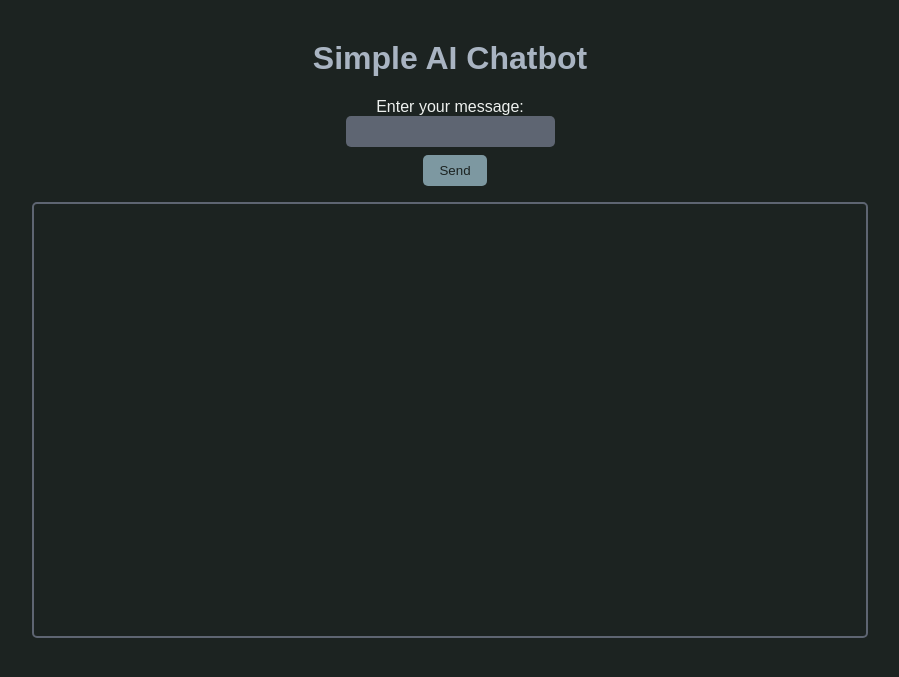
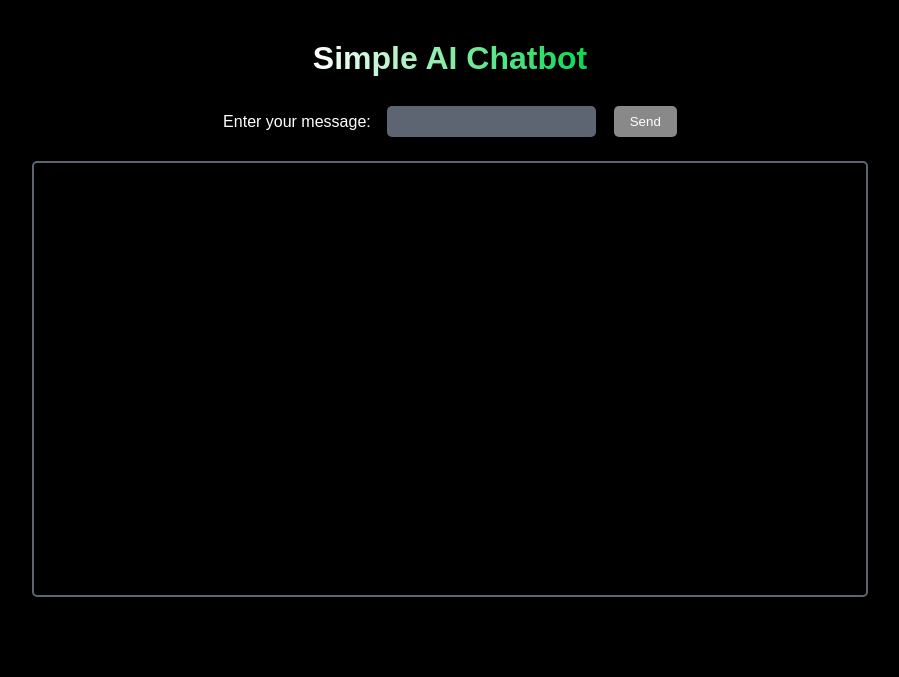
Before and after one commit to ZoltanJr/simple-ai-chatbot, a Flask app: page / in a window 1280 px wide. Shown: the top 677 px of the page, without its empty margins (190-1089 px from the left). Run offline with Flask 3, Linux system fonts and the light colour scheme.

Commit message:
feat: improve css

```diff
--- a/static/style.css
+++ b/static/style.css
@@ -1,7 +1,7 @@
 body {
     font-family: Arial, sans-serif;
-    background-color: #1C2321;
-    color: #EEF1EF;
+    background-color: #000000;
+    color: #0cd74f;
     display: flex;
     flex-direction: column;
     align-items: center;
@@ -9,14 +9,25 @@ body {
 
 h1 {
     margin-top: 2rem;
-    color: #A9B4C2;
+    background: linear-gradient(to right, white, #0cd74f);
+    -webkit-background-clip: text;
+    background-clip: text;
+    color: transparent;
 }
 
 form {
     margin-bottom: 1rem;
     display: flex;
-    flex-direction: column;
+    flex-direction: row;
     align-items: center;
+}
+
+label, input, button {
+    margin: 0.5rem;
+}
+
+form label {
+    color: #ffffff;
 }
 
 .inline-block {
@@ -36,8 +47,8 @@ input {
 button {
     padding: 0.5rem 1rem;
     margin-left: 10px;
-    background-color: #7D98A1;
-    color: #1C2321;
+    background-color: #898989;
+    color: #ffffff;
     border: none;
     border-radius: 5px;
     cursor: pointer;
```
Also changed, not shown: README.md.
